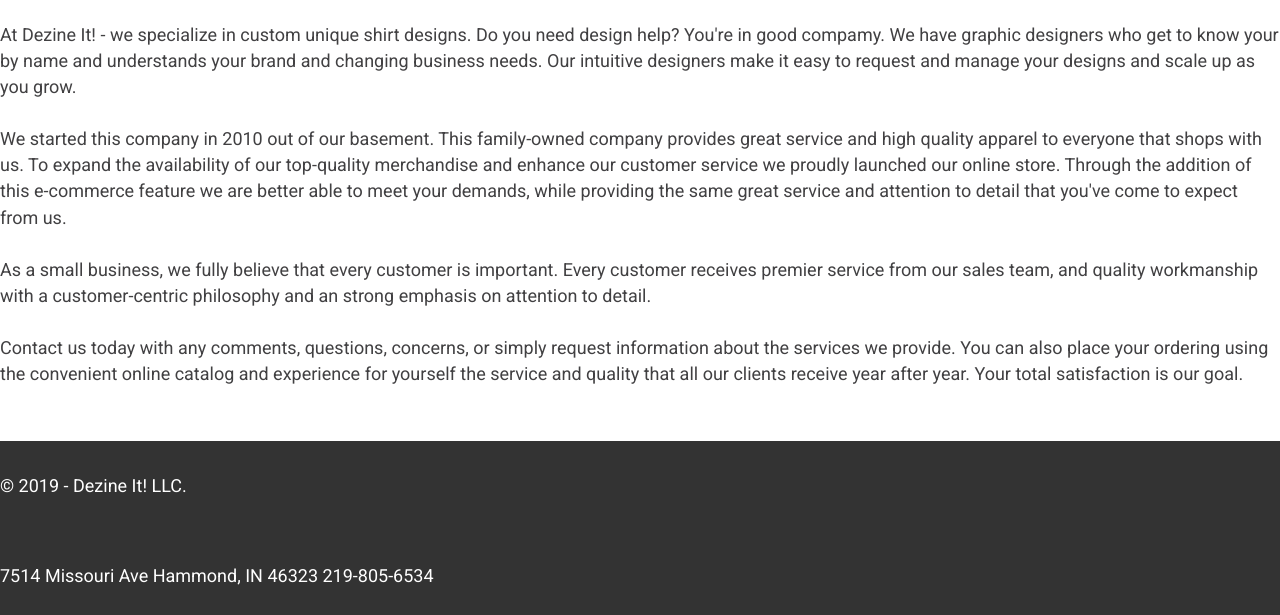
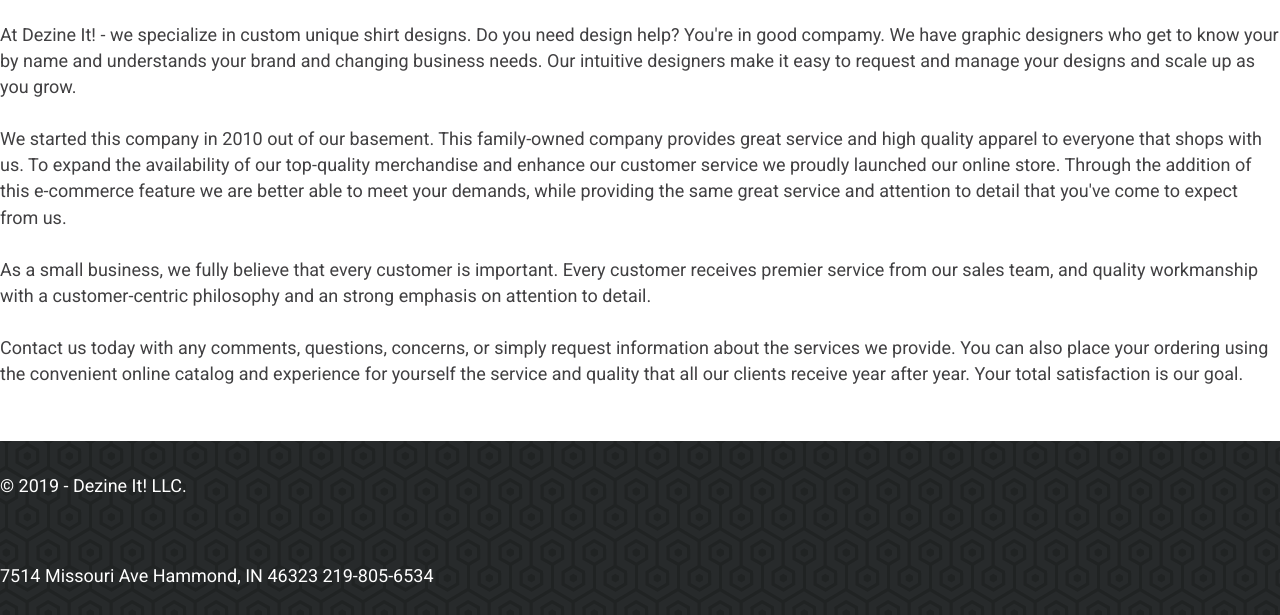
Before and after one commit to adamgarza/dezineit-web-app, a Gatsby site: page /about in a window 1280 px wide. Shown: the part 818-1433 px from the top of the page. Built offline with nearby package versions, Linux system fonts and the light colour scheme; Gatsby itself is replaced by a stand-in of ours; a web font is replaced by a local one.

```diff
--- a/src/components/footer.css
+++ b/src/components/footer.css
@@ -5,6 +5,8 @@
   width: 100%;
 }
 .footer-upper {
+  background-image: url(../images/bg-pattern.png);
+  background-repeat: repeat;
   height: auto;
   line-height: 90px;
 }
```
Also changed, not shown: src/templates/blog-post.js (+6 -4 lines), src/images/bg-pattern.png (added).
